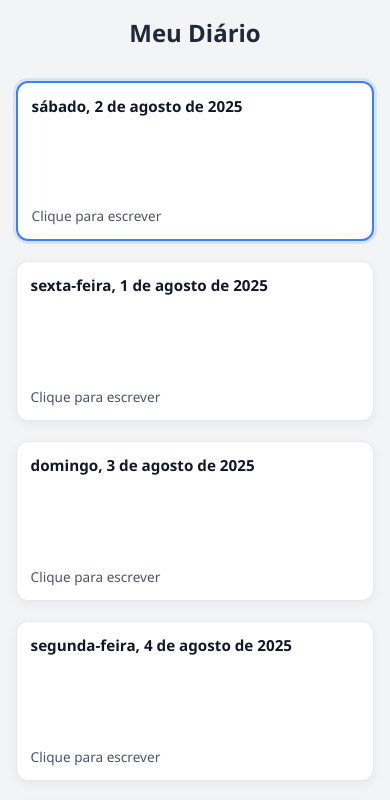
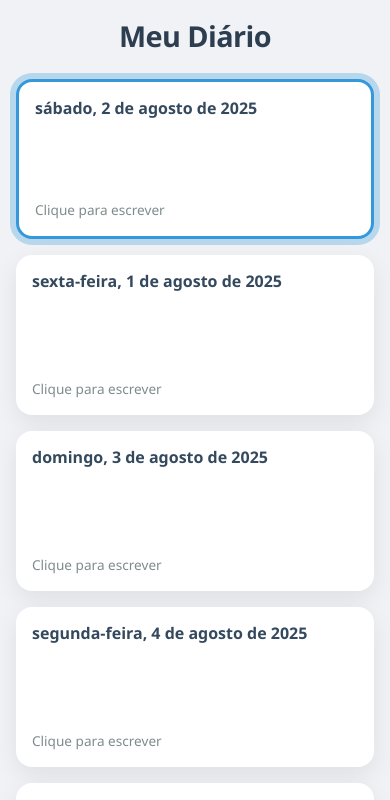
Before and after one commit to camilagoulartsoares/personal-journal, a Next.js app: page /diary in a window 390 px wide. Shown: the top 800 px of the page. Built offline with nearby package versions, Linux system fonts and the light colour scheme.

Commit message:
estilização

```diff
--- a/app/styles/diary.module.css
+++ b/app/styles/diary.module.css
@@ -1,88 +1,115 @@
 .pageContainer {
 min-height: 100vh;
-  background: #f3f4f6;
-  padding: 1rem;
+background: #f0f2f5; /* Softer, light gray-blue background */
+padding: 2rem; /* Increased padding */
 font-family: 'Segoe UI', Roboto, sans-serif;
 }
 
 .title {
 text-align: center;
-  font-size: 2rem;
-  font-weight: 600;
-  color: #1f2937;
-  margin-bottom: 2rem;
+font-size: 2.5rem; /* Slightly larger font size */
+font-weight: 700; /* Bolder font weight */
+color: #2c3e50; /* Darker, more professional blue-gray */
+margin-bottom: 3rem; /* Increased margin-bottom */
+letter-spacing: -0.02em; /* Subtle letter spacing */
 }
 
 .grid {
 display: grid;
-  grid-template-columns: repeat(auto-fill, minmax(260px, 1fr));
-  gap: 1.25rem;
+grid-template-columns: repeat(auto-fill, minmax(280px, 1fr)); /* Slightly wider min-width for cards */
+gap: 1.5rem; /* Increased gap */
 }
 
 .card {
-  background: white;
-  border-radius: 12px;
-  padding: 1rem;
-  box-shadow: 0 4px 12px rgba(0, 0, 0, 0.05);
-  transition: transform 0.2s ease, box-shadow 0.2s ease;
+background: #ffffff;
+border-radius: 16px; /* More rounded corners */
+padding: 1.5rem; /* Increased padding */
+box-shadow: 0 8px 24px rgba(0, 0, 0, 0.08); /* More pronounced but soft shadow */
+transition: transform 0.3s ease, box-shadow 0.3s ease; /* Smoother transition */
 cursor: pointer;
 display: flex;
 flex-direction: column;
 justify-content: space-between;
-  height: 180px;
+height: 200px; /* Slightly taller cards */
 overflow: hidden;
-  border: 1px solid #e5e7eb;
+border: none; /* Remove default border, rely on shadow */
 }
 
 .card:hover {
-  transform: translateY(-3px);
-  box-shadow: 0 8px 16px rgba(0, 0, 0, 0.06);
+transform: translateY(-10px); /* More pronounced lift on hover */
+box-shadow: 0 16px 32px rgba(0, 0, 0, 0.15); /* Stronger shadow on hover */
 }
 
 .card h3 {
-  font-size: 1rem;
-  font-weight: 600;
-  margin-bottom: 0.25rem;
-  color: #111827;
+font-size: 1.25rem; /* Larger font size for date */
+font-weight: 700; /* Bolder font weight */
+margin-bottom: 0.75rem; /* Increased margin */
+color: #34495e; /* Darker blue-gray for headings */
 line-height: 1.3;
 }
 
 .card p {
-  font-size: 0.9rem;
-  color: #4b5563;
+font-size: 1rem; /* Slightly larger font size for paragraphs */
+color: #7f8c8d; /* Softer gray for paragraph text */
 overflow: hidden;
 text-overflow: ellipsis;
 display: -webkit-box;
 -webkit-line-clamp: 3;
 -webkit-box-orient: vertical;
-  line-height: 1.4;
+line-height: 1.5; /* Increased line height for readability */
 }
 
 .today {
-  border: 2px solid #3b82f6;
-  box-shadow: 0 0 0 3px rgba(59, 130, 246, 0.15);
+border: 3px solid #3498db; /* Vibrant blue border */
+box-shadow: 0 0 0 6px rgba(52, 152, 219, 0.3); /* Larger, more transparent glow */
 }
 
 .hasEntry p:first-child {
-  color: #16a34a;
-  font-weight: 600;
+color: #27ae60; /* Vibrant green for "Entrada existente" */
+font-weight: 700; /* Bolder font weight */
+margin-bottom: 0.25rem; /* Small margin below "Entrada existente" */
+}
+
+@media (max-width: 768px) {
+.title {
+  font-size: 2rem;
+  margin-bottom: 2rem;
+}
+.grid {
+  grid-template-columns: repeat(auto-fill, minmax(240px, 1fr));
+  gap: 1rem;
+}
+.card {
+  height: 180px;
+  padding: 1.25rem;
+}
+.card h3 {
+  font-size: 1.1rem;
+}
+.card p {
+  font-size: 0.9rem;
+}
 }
 
 @media (max-width: 480px) {
+.pageContainer {
+  padding: 1rem;
+}
 .title {
-    font-size: 1.5rem;
+  font-size: 1.8rem;
+  margin-bottom: 1.5rem;
 }
-
+.grid {
+  grid-template-columns: 1fr; /* Single column on very small screens */
+}
 .card {
-    padding: 0.85rem;
-    height: auto;
+  height: auto; /* Auto height for better content fit */
   min-height: 160px;
+  padding: 1rem;
 }
-
 .card h3 {
-    font-size: 0.95rem;
+  font-size: 1rem;
 }
-
 .card p {
   font-size: 0.85rem;
 }
```
Lines whose indentation alone changed are shown as unchanged.
